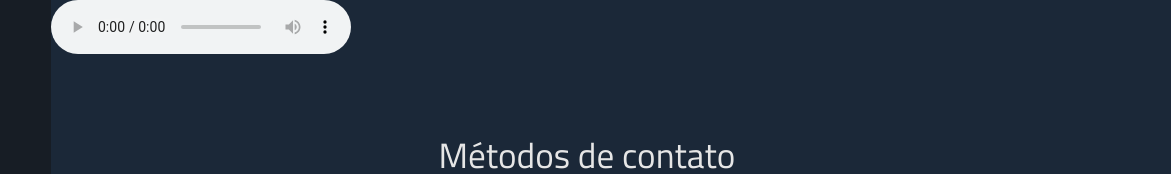
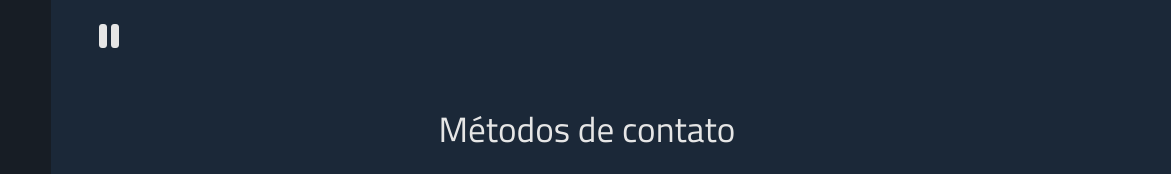
Before and after one commit to GNOBRs/Landing-Page, a plain HTML site: page contato.html in a window 1280 px wide. Shown: the top 174 px of the page, 109-1280 px from the left. Drawn offline with Linux system fonts and the light colour scheme.

Commit message:
Muda o controle de audio para somente um botão

```diff
--- a/contato.html
+++ b/contato.html
@@ -30,8 +30,10 @@
         <a class="menu-lateral--item" href="servicos.html">SERVIÇOS</a>
         <a class="menu-lateral--item menu-lateral--item--ativo" href="contato.html">CONTATO</a>
     </div>
-    <audio src="assets/toby_fox-UNDERTALE_Soundtrack-63_It's_Raining_Somewhere_Else.mp3" autoplay loop controls
-        data-audio></audio>
+    <div class="musica">
+        <audio src="assets/toby_fox-UNDERTALE_Soundtrack-63_It's_Raining_Somewhere_Else.mp3" loop id="audio"></audio>
+        <i class="fa-solid fa-pause botao_audio" data-botao-audio></i>
+    </div>
     <section class="content">
         <section>
             <h1 class="title">Métodos de contato</h1>
--- a/css/master.css
+++ b/css/master.css
@@ -21,11 +21,16 @@ body {
     line-height: 1.4rem;
 }
 
-audio {
+.musica {
     position: sticky;
-    top: 50px;
+    top: 60px;
+    padding-left: 20px;
+}
+
+.botao_audio {
     z-index: 1;
-    background-color: rgba(15, 15, 15, 0);
+    color: var(--font-color);
+    font-size: 2rem;
 }
 
 .botao-menu {
@@ -161,9 +166,9 @@ img.menu-lateral--item {
 }
 
 @media screen and (min-width: 720px) {
-    audio {
-        top: 0vh;
-        left: 10rem;
+    .musica {
+        top: 20px;
+        padding-left: 13rem;
     }
 
     .menu-lateral--ativo {
--- a/main.js
+++ b/main.js
@@ -10,6 +10,23 @@ const click_botao = document.querySelector("#botao")
 
 click_botao.addEventListener("click", AbreMenu)
 
-const musica = document.querySelector("[data-audio]")
+const musica = document.querySelector("#audio")
 
 musica.volume = 0.5
+musica.play()
+
+const TocarMusica = () => {
+    if (document.querySelector("#audio").paused == true) {
+        document.querySelector("#audio").play()
+        botao.classList.toggle("fa-pause")
+        botao.classList.toggle("fa-play")
+    } else {
+        document.querySelector("#audio").pause()
+        botao.classList.toggle("fa-pause")
+        botao.classList.toggle("fa-play")
+    }
+}
+
+const botao = document.querySelector("[data-botao-audio]")
+
+botao.addEventListener("click", TocarMusica)
```
Also changed, not shown: curriculo.html (+4 -2 lines), index.html (+4 -2 lines), servicos.html (+4 -2 lines), sobre.html (+4 -2 lines).
